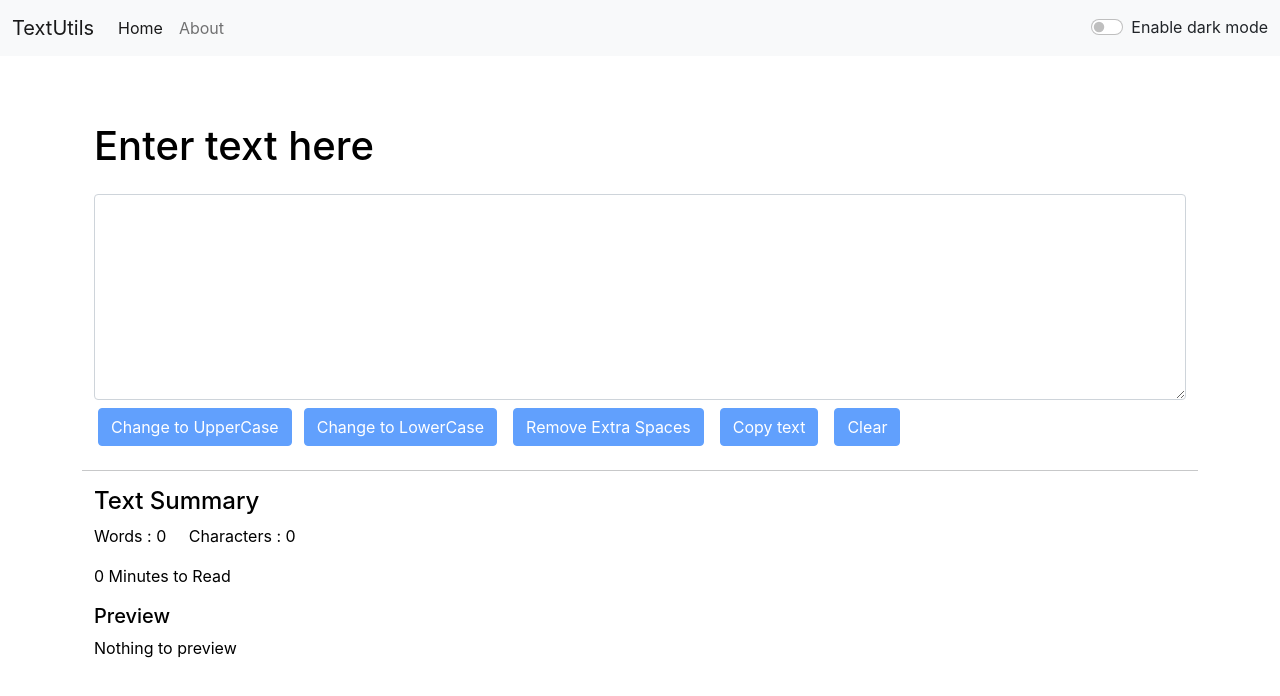
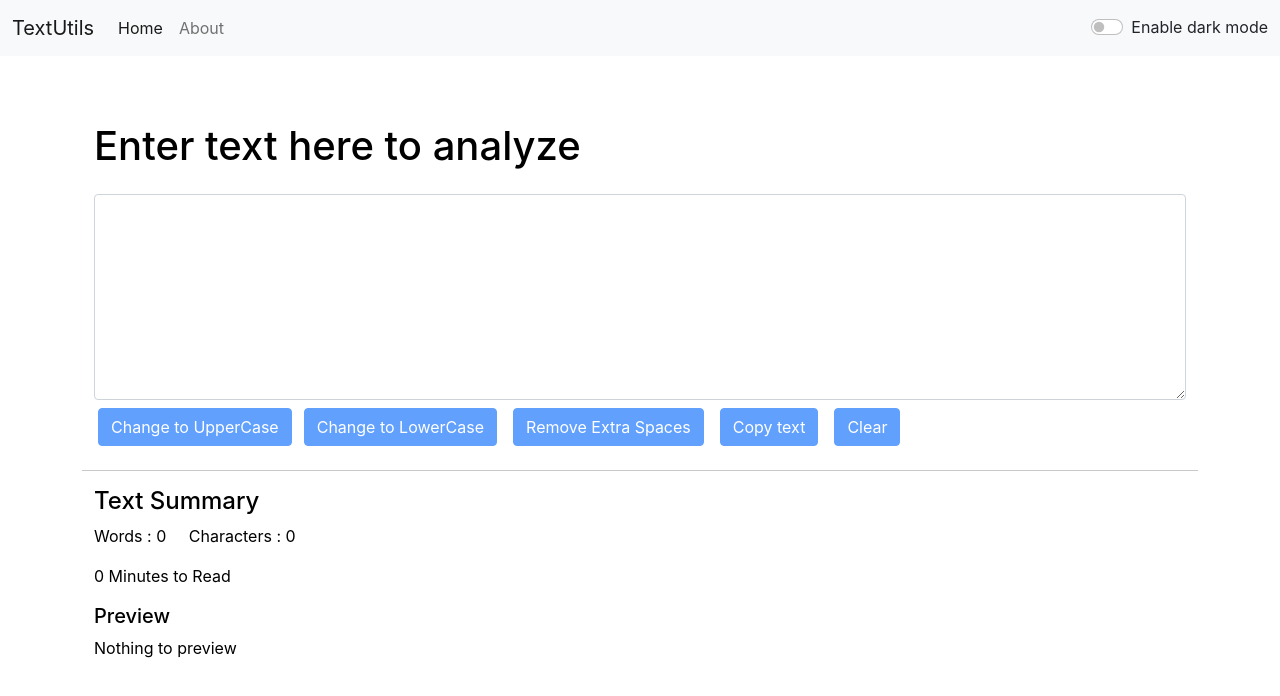
Before and after one commit to ayush1614/TextUtils, a React (Create React App) app: page / in a window 1280 px wide. Shown: the top 696 px of the page. Built offline with nearby package versions, Linux system fonts and the light colour scheme.

Commit message:
minor fixes

```diff
--- a/src/App.js
+++ b/src/App.js
@@ -19,7 +19,7 @@ function App() {
 
     setTimeout(() => {
       setAlert(null)
-    }, 2000);
+    }, 1500);
   }
 
   const changeMode = () => {
@@ -46,7 +46,7 @@ function App() {
             <About mode={mode} />
           </Route>
           <Route exact path="/">
-          <TextForm showAlert={showAlert} heading="Enter text here" mode={mode} />
+          <TextForm showAlert={showAlert} heading="Enter text here to analyze" mode={mode} />
           </Route>
         </Switch>
         </div>
```
